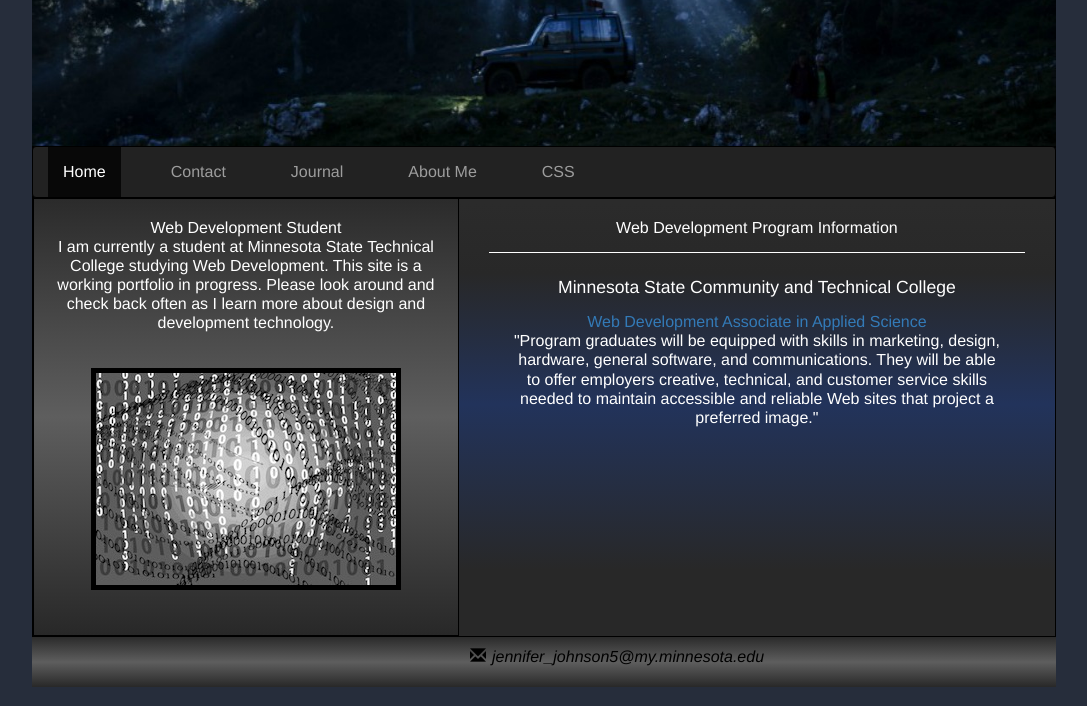
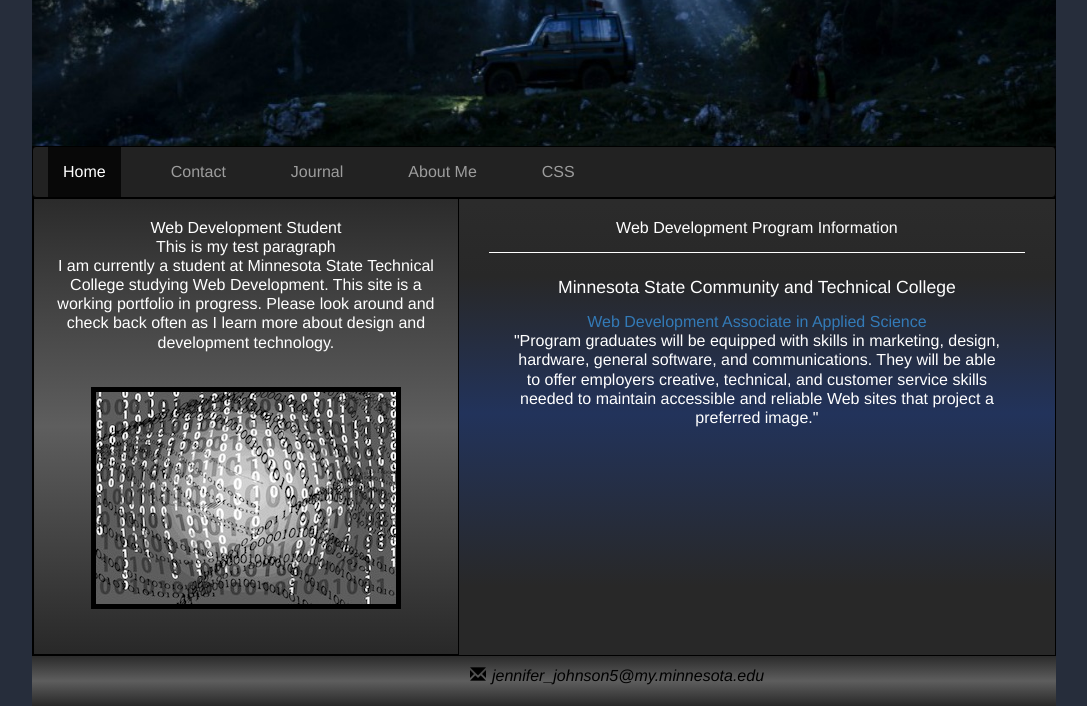
Before and after one commit to jenjeep7/Portfolio_Nov2015, a plain HTML site: page index.html in a window 1280 px wide. Shown: the part 154-860 px from the top of the page, without its empty margins (96-1183 px from the left). Drawn offline with nearby package versions, Linux system fonts and the light colour scheme.

Commit message:
test
Test paragraph

```diff
--- a/index.html
+++ b/index.html
@@ -49,6 +49,7 @@
 
           <div class="col-sm-5 webdev">
           <h2>Web Development Student</h2>
+          <p>This is my test paragraph</p>
 
           <p> I am currently a student at Minnesota State Technical College studying Web Development. This site is a working
           portfolio in progress.  Please look around and check back often as I learn more about design and development technology.</p>
```
